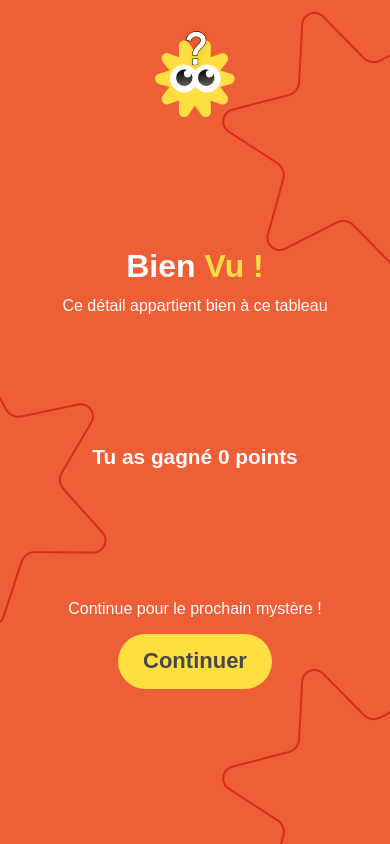
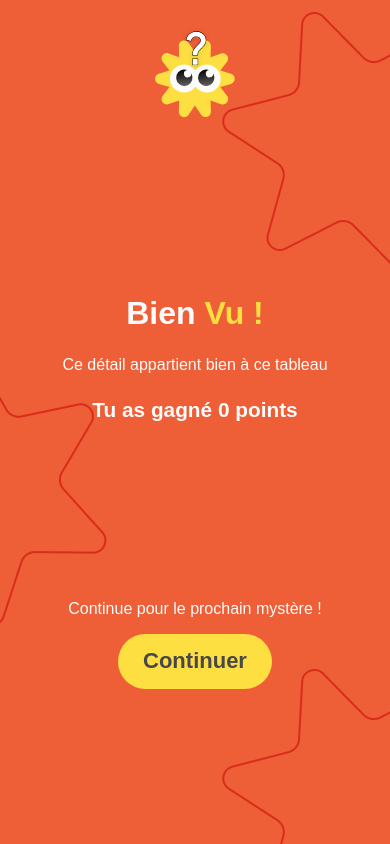
Before and after one commit to LineCab/Baccanight, a plain HTML site: page success.html in a window 390 px wide. Drawn offline with Linux system fonts and the light colour scheme; a web font is replaced by a local one.

Commit message:
page sucess

```diff
--- a/source/css/success.css
+++ b/source/css/success.css
@@ -24,7 +24,7 @@
         width: 17.5rem;
         flex-direction: column;
         align-items: center;
-        gap: 0.75rem;
+        gap: 1.5rem;
     }
 
     .zoneContinuer{
--- a/success.html
+++ b/success.html
@@ -14,9 +14,9 @@
     <div class="contenuSucess">
         <h2>Bien <span style="color: var(--jaune)">Vu !</span></h2>
         <p>Ce détail appartient bien à ce tableau</p>
-    </div>
-    <div class="comptePoints">
-        <p>Tu as gagné <span class="nbPoint" id="nbPointDisplay">0</span> points</p>
+        <div class="comptePoints">
+            <p>Tu as gagné <span class="nbPoint" id="nbPointDisplay">0</span> points</p>
+        </div>
     </div>
     <div class="zoneContinuer">
         <p>Continue pour le prochain mystère !</p>
```
